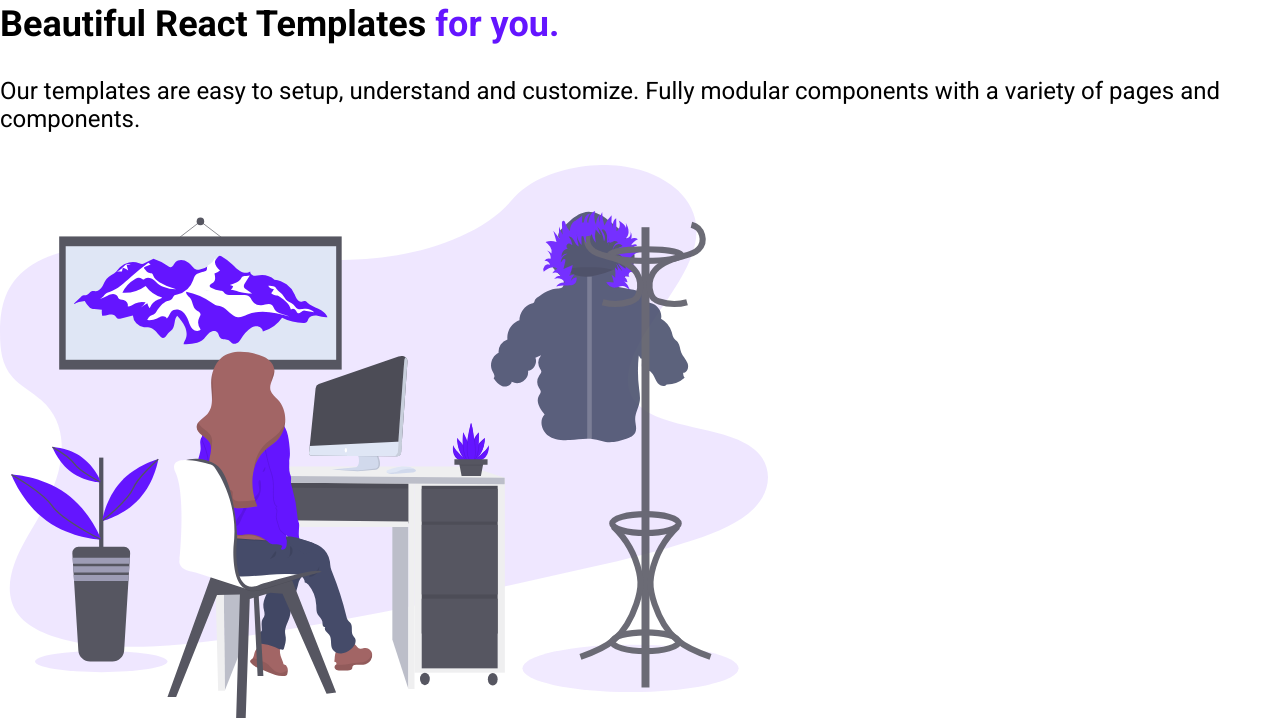
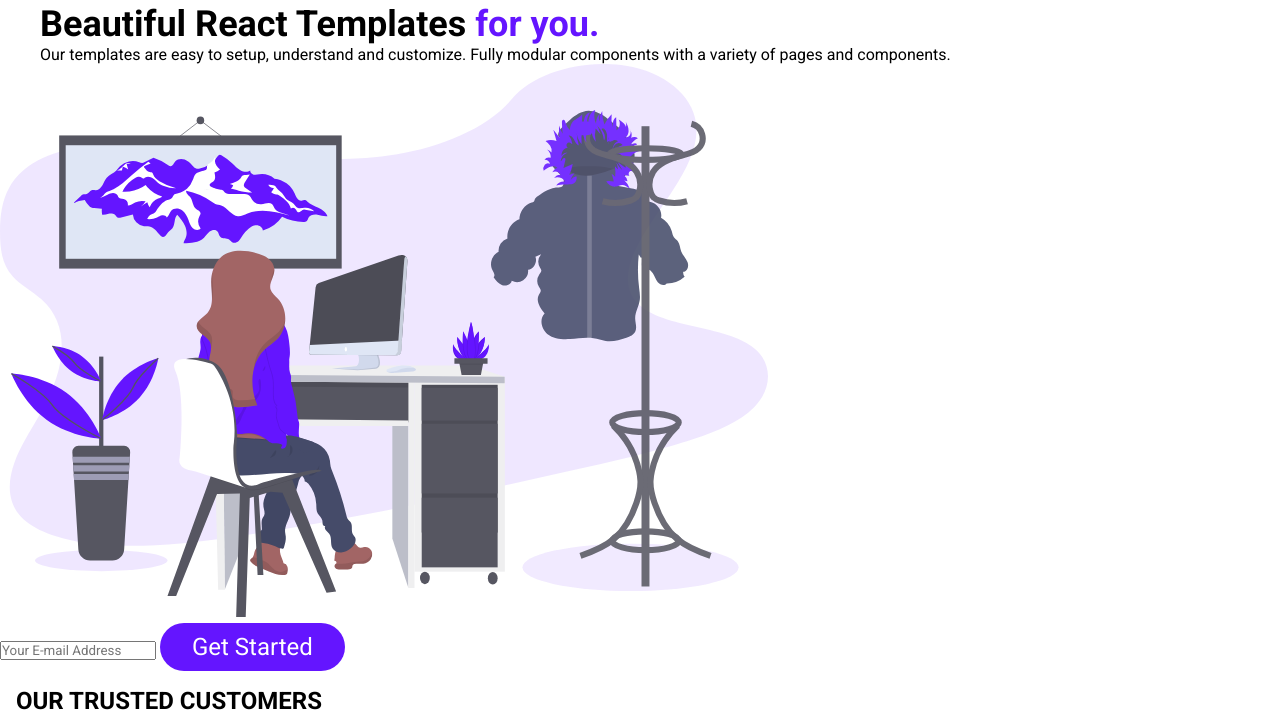
Before and after one commit to tashamcglashan/creating__finalproject, a plain HTML site: page index.html in a window 1280 px wide. Shown: the part 67-789 px from the top of the page. Drawn offline with Linux system fonts and the light colour scheme.

Commit message:
updated files
updated css, html files

```diff
--- a/index.html
+++ b/index.html
@@ -31,7 +31,7 @@
                 <h1>Beautiful React
                     Templates <span class="purple">for you.</span>
                 </h1>
-          <p class="sub-header--para">Our templates are easy to setup, understand and customize.
+          <p class="sub__header--para">Our templates are easy to setup, understand and customize.
             Fully modular components with a variety of pages and components.
           </p>
 
@@ -40,7 +40,7 @@
     </div>
     </header>
   </section>
-  <div class="row__two">
+
     <div class="header__description">
 
   <section id="contact__form">
--- a/styles.css
+++ b/styles.css
@@ -51,6 +51,12 @@ nav {
     justify-content: space-between;
     align-items: center;
     padding: 0px 16px;
+}
+
+.row{
+width: 100%;
+max-width:1200px;
+margin: 0 auto;
 }
 
 .logo__wrapper{
@@ -113,4 +119,8 @@ border-radius: 9999px;
 
 }
 
+
+/*FORM*/
+
+
 /*HIGHLIGHTS*/
```
